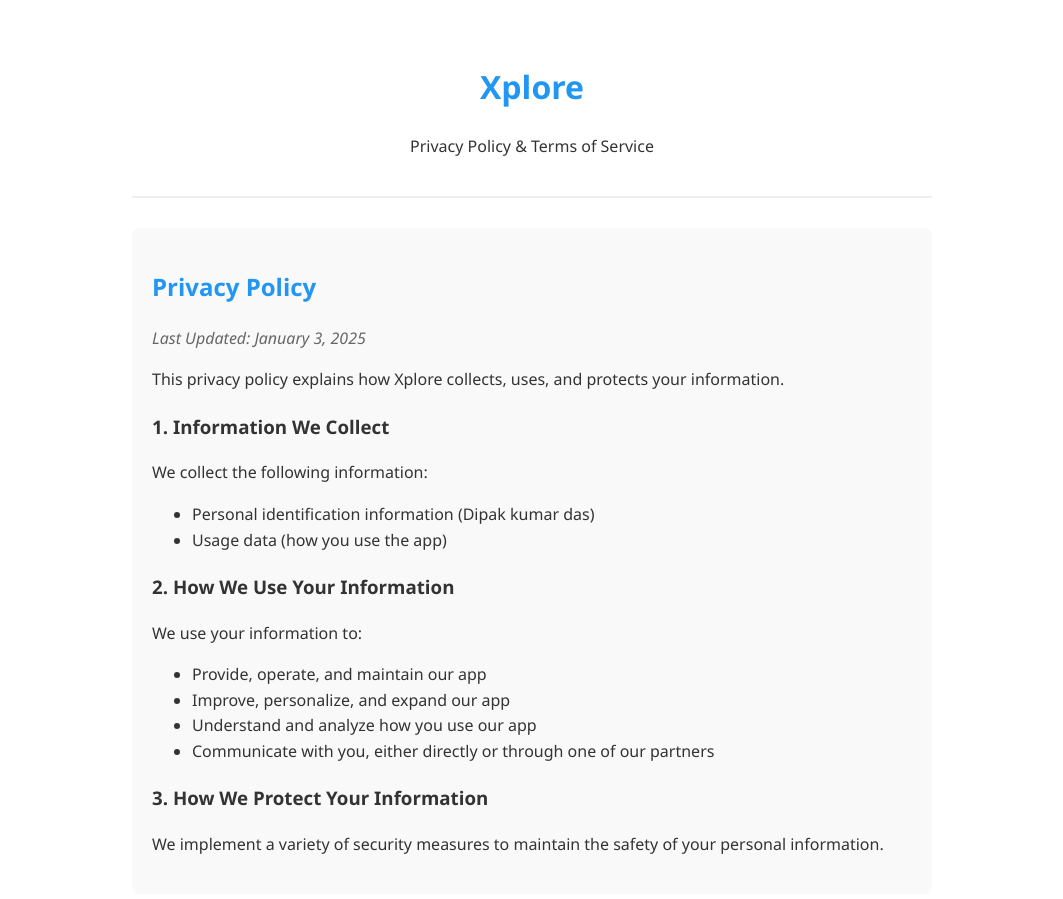
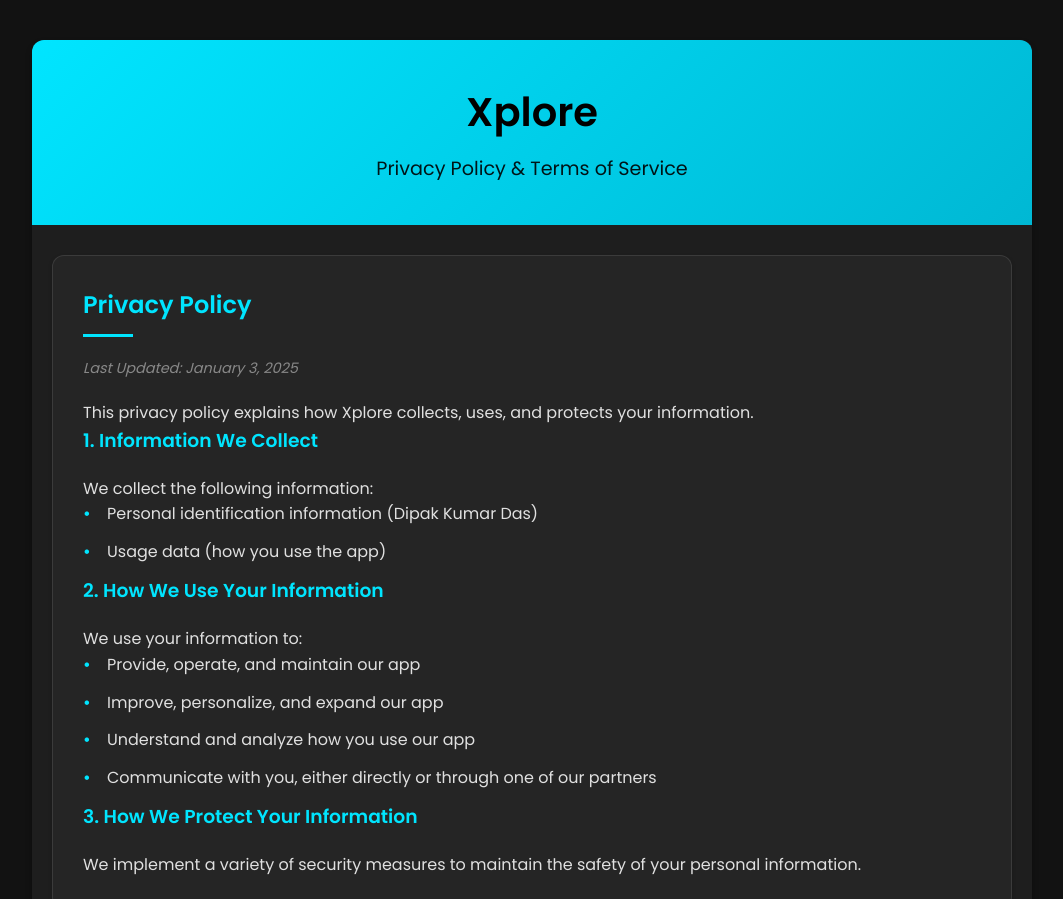
Before and after one commit to dipak19041993/xplore-privacy, a plain HTML site: page index.html in a window 1280 px wide. Shown: the top 899 px of the page, without its empty margins (108-1171 px from the left). Drawn offline with Linux system fonts and the light colour scheme.

Commit message:
index.html

```diff
--- a/index.html
+++ b/index.html
@@ -4,44 +4,179 @@
     <meta charset="UTF-8">
     <meta name="viewport" content="width=device-width, initial-scale=1.0">
     <title>Xplore - Privacy Policy & Terms</title>
+    <link href="https://fonts.googleapis.com/css2?family=Poppins:wght@300;400;500;600&display=swap" rel="stylesheet">
     <style>
+        :root {
+            --primary-color: #00e5ff;
+            --secondary-color: #00b8d4;
+            --background-color: #121212;
+            --surface-color: #1e1e1e;
+            --text-color: #e0e0e0;
+            --border-radius: 12px;
+            --section-bg: #252525;
+        }
+
+        * {
+            margin: 0;
+            padding: 0;
+            box-sizing: border-box;
+        }
+
         body {
-            font-family: 'Segoe UI', Tahoma, Geneva, Verdana, sans-serif;
+            font-family: 'Poppins', sans-serif;
             line-height: 1.6;
-            color: #333;
-            max-width: 800px;
+            color: var(--text-color);
+            background-color: var(--background-color);
+        }
+
+        .container {
+            max-width: 1000px;
             margin: 0 auto;
             padding: 20px;
+            background: var(--surface-color);
+            box-shadow: 0 4px 6px rgba(0, 0, 0, 0.3);
+            border-radius: var(--border-radius);
+            margin-top: 40px;
+            margin-bottom: 40px;
         }
+
         .header {
             text-align: center;
-            padding: 20px 0;
-            border-bottom: 2px solid #eee;
-            margin-bottom: 30px;
+            padding: 40px 0;
+            background: linear-gradient(135deg, var(--primary-color), var(--secondary-color));
+            color: #000;
+            border-radius: var(--border-radius) var(--border-radius) 0 0;
+            margin: -20px -20px 30px -20px;
         }
-        h1, h2 {
-            color: #2196F3;
+
+        .header h1 {
+            font-size: 2.5em;
+            margin-bottom: 10px;
+            color: #000;
         }
+
+        .header p {
+            font-size: 1.2em;
+            opacity: 0.9;
+        }
+
+        h1, h2, h3 {
+            color: var(--primary-color);
+            margin-bottom: 20px;
+        }
+
         .section {
-            margin-bottom: 30px;
-            padding: 20px;
-            background: #f9f9f9;
-            border-radius: 8px;
+            margin-bottom: 40px;
+            padding: 30px;
+            background: var(--section-bg);
+            border-radius: var(--border-radius);
+            box-shadow: 0 2px 4px rgba(0, 0, 0, 0.2);
+            border: 1px solid rgba(255, 255, 255, 0.1);
+            transition: transform 0.3s ease;
         }
+
+        .section:hover {
+            transform: translateY(-5px);
+            box-shadow: 0 4px 8px rgba(0, 0, 0, 0.3);
+        }
+
+        .last-updated {
+            font-style: italic;
+            color: #888;
+            margin-bottom: 20px;
+            font-size: 0.9em;
+        }
+
+        ul {
+            list-style-type: none;
+            padding-left: 0;
+        }
+
+        ul li {
+            margin-bottom: 12px;
+            padding-left: 24px;
+            position: relative;
+        }
+
+        ul li:before {
+            content: "•";
+            color: var(--primary-color);
+            font-weight: bold;
+            position: absolute;
+            left: 0;
+        }
+
         .footer {
             text-align: center;
+            padding: 30px;
+            color: #888;
+            border-top: 1px solid rgba(255, 255, 255, 0.1);
+            margin-top: 40px;
+            background: var(--surface-color);
+            border-radius: 0 0 var(--border-radius) var(--border-radius);
+            margin: 40px -20px -20px -20px;
+        }
+
+        @media (max-width: 768px) {
+            .container {
+                margin: 10px;
+                padding: 15px;
+            }
+
+            .section {
                 padding: 20px;
-            color: #666;
-            border-top: 1px solid #eee;
-            margin-top: 40px;
             }
-        .last-updated {
-            font-style: italic;
-            color: #666;
+
+            .header {
+                padding: 30px 0;
+            }
+
+            .header h1 {
+                font-size: 2em;
+            }
+        }
+
+        html {
+            scroll-behavior: smooth;
+        }
+
+        .section {
+            animation: fadeIn 0.5s ease-in-out;
+        }
+
+        @keyframes fadeIn {
+            from {
+                opacity: 0;
+                transform: translateY(20px);
+            }
+            to {
+                opacity: 1;
+                transform: translateY(0);
+            }
+        }
+
+        a {
+            color: var(--primary-color);
+            text-decoration: none;
+            transition: color 0.3s ease;
+        }
+
+        a:hover {
+            color: var(--secondary-color);
+        }
+
+        .section h2:after {
+            content: '';
+            display: block;
+            width: 50px;
+            height: 3px;
+            background: var(--primary-color);
+            margin-top: 10px;
         }
     </style>
 </head>
 <body>
+    <div class="container">
         <div class="header">
             <h1>Xplore</h1>
             <p>Privacy Policy & Terms of Service</p>
@@ -54,7 +189,7 @@
             <h3>1. Information We Collect</h3>
             <p>We collect the following information:</p>
             <ul>
-            <li>Personal identification information (Dipak kumar das)</li>
+                <li>Personal identification information (Dipak Kumar Das)</li>
                 <li>Usage data (how you use the app)</li>
             </ul>
 
@@ -111,8 +246,8 @@
         </div>
 
         <div class="footer">
-        <p>Contact: your-email@example.com</p>
             <p>&copy; 2025 Xplore. All rights reserved.</p>
+        </div>
     </div>
 </body>
 </html>
```
Lines whose indentation alone changed are shown as unchanged.
